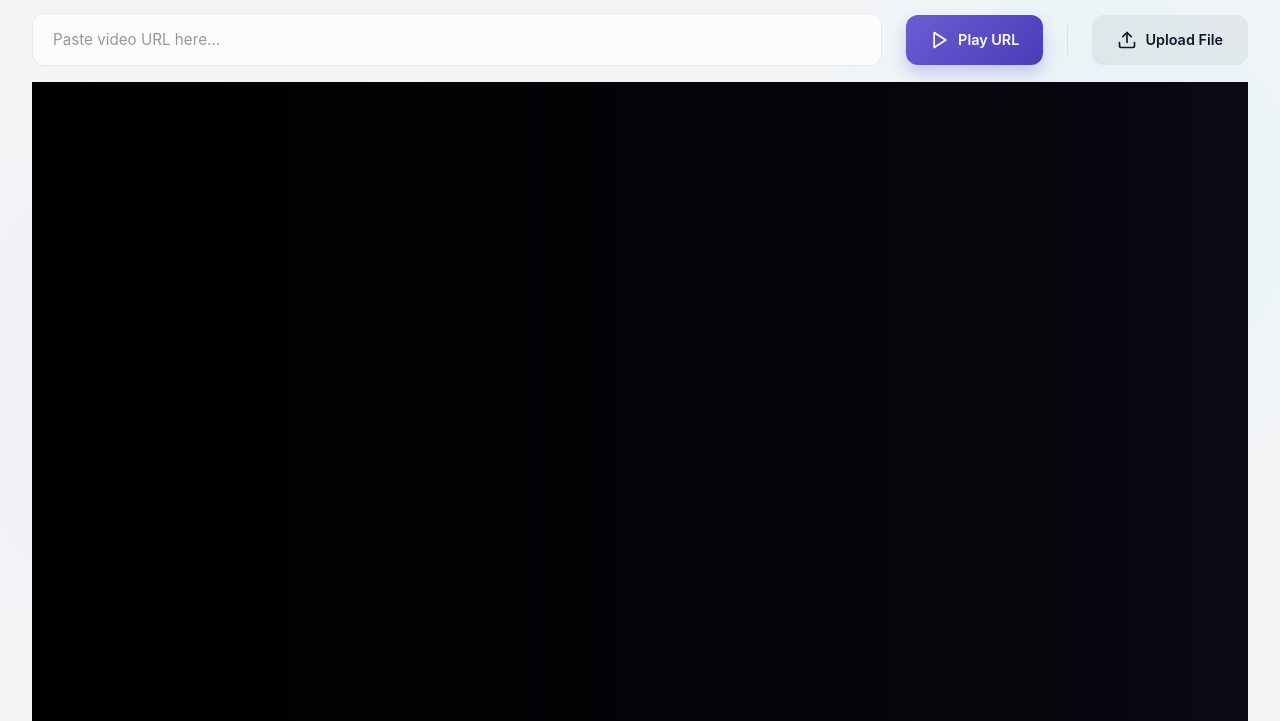
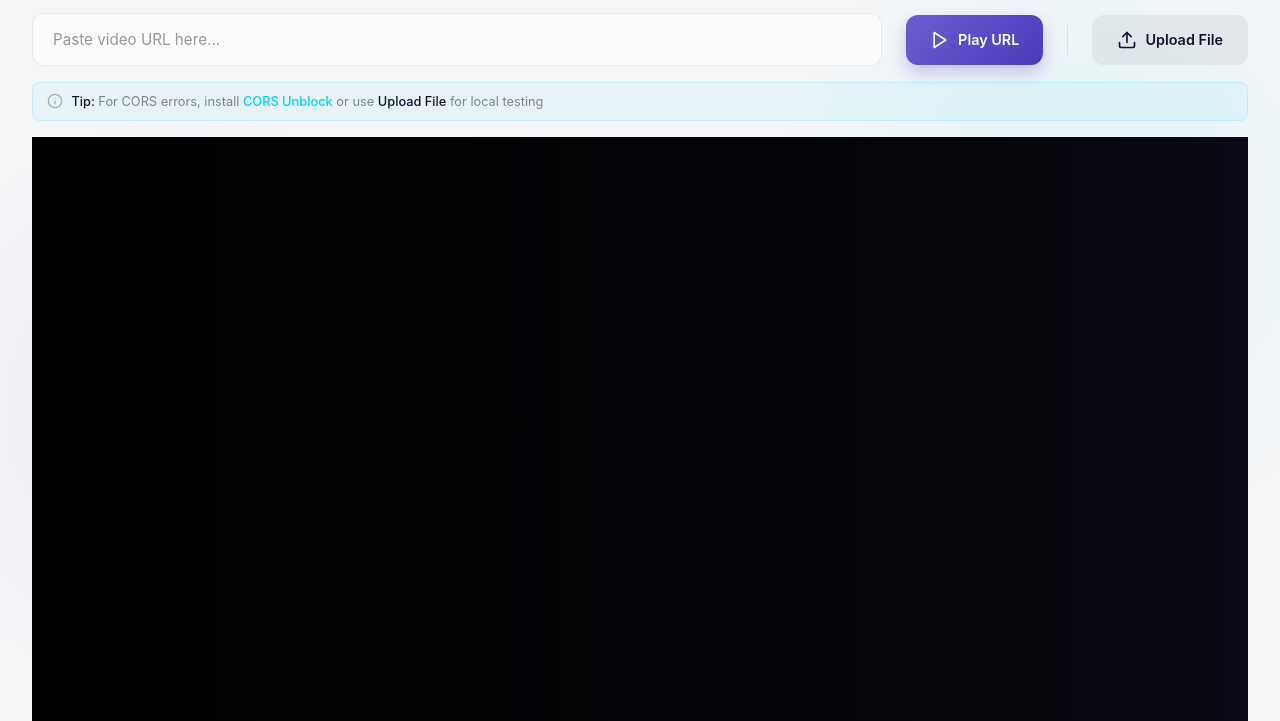
Before and after one commit to MrUjjwalG/movi-player-examples, a website built with Vite: page element.html in a window 1280 px wide. Shown: the part 79-800 px from the top of the page. Built offline with nearby package versions, Linux system fonts and the light colour scheme.

Commit message:
Add CORS setup documentation and SharedArrayBuffer headers
Added COEP/COOP headers to vite config for WebAssembly threading support,
and included CORS Unblock extension notice for local development.

```diff
--- a/element.html
+++ b/element.html
@@ -1,5 +1,19 @@
 <!doctype html>
 <html lang="en">
+  <!--
+    Movi Player Examples - Element Demo
+
+    CORS SETUP FOR DEVELOPMENT:
+    If you encounter CORS errors when loading remote video URLs, you'll need to enable CORS
+    in your browser during development. Install one of these extensions:
+
+    - Chrome/Edge: "CORS Unblock" or "Allow CORS: Access-Control-Allow-Origin"
+    - Firefox: "CORS Everywhere"
+    - Safari: "CORS Unblock"
+
+    ⚠️ SECURITY WARNING: Only enable CORS extensions when actively developing.
+    Disable them when browsing other sites to maintain browser security protections.
+  -->
   <head>
     <meta charset="UTF-8" />
     <meta name="viewport" content="width=device-width, initial-scale=1.0" />
@@ -406,6 +420,39 @@
         }
       }
 
+      /* Info Notice */
+      .info-notice {
+        background: rgba(0, 212, 255, 0.05);
+        border: 1px solid rgba(0, 212, 255, 0.15);
+        border-radius: 8px;
+        padding: 0.65rem 0.9rem;
+        display: flex;
+        align-items: center;
+        gap: 0.5rem;
+        color: var(--text-secondary);
+        font-size: 0.8rem;
+      }
+
+      .info-notice svg {
+        flex-shrink: 0;
+        opacity: 0.6;
+      }
+
+      .info-notice strong {
+        color: var(--text-primary);
+        font-weight: 500;
+      }
+
+      .info-notice a {
+        color: var(--secondary-accent);
+        text-decoration: none;
+        font-weight: 500;
+      }
+
+      .info-notice a:hover {
+        text-decoration: underline;
+      }
+
       /* Theme Toggle Button */
       .theme-toggle-btn {
         background: var(--glass-bg);
@@ -497,6 +544,34 @@
           </label>
         </div>
       </section>
+
+      <!-- CORS Notice -->
+      <div class="info-notice">
+        <svg
+          width="16"
+          height="16"
+          viewBox="0 0 24 24"
+          fill="none"
+          stroke="currentColor"
+          stroke-width="2"
+          stroke-linecap="round"
+          stroke-linejoin="round"
+        >
+          <circle cx="12" cy="12" r="10"></circle>
+          <line x1="12" y1="16" x2="12" y2="12"></line>
+          <line x1="12" y1="8" x2="12.01" y2="8"></line>
+        </svg>
+        <div>
+          <strong>Tip:</strong> For CORS errors, install
+          <a
+            href="https://chromewebstore.google.com/detail/cors-unblock/hadoojkfknbjgoppkecpgamiajljiief"
+            target="_blank"
+            rel="noopener noreferrer"
+            >CORS Unblock</a
+          >
+          or use <strong>Upload File</strong> for local testing
+        </div>
+      </div>
 
       <section class="player-stage">
         <movi-player
--- a/vite.config.js
+++ b/vite.config.js
@@ -12,4 +12,18 @@ export default defineConfig({
       },
     },
   },
+  server: {
+    headers: {
+      // Required for SharedArrayBuffer (WebAssembly threading)
+      'Cross-Origin-Opener-Policy': 'same-origin',
+      'Cross-Origin-Embedder-Policy': 'require-corp',
+    },
+  },
+  preview: {
+    headers: {
+      // Required for SharedArrayBuffer (WebAssembly threading)
+      'Cross-Origin-Opener-Policy': 'same-origin',
+      'Cross-Origin-Embedder-Policy': 'require-corp',
+    },
+  },
 })
```
